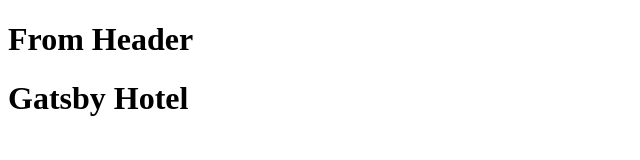
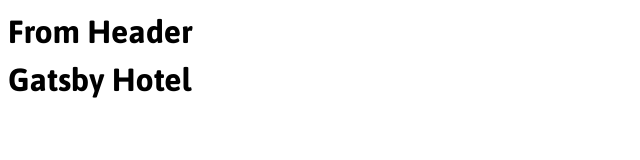
Before and after one commit to juanr10/hotel-gatsby, a Gatsby site: page / in a window 1280 px wide. Shown: the whole page, without its empty margins (0-640 px from the left). Built offline with nearby package versions, Linux system fonts and the light colour scheme; Gatsby itself is replaced by a stand-in of ours.

Commit message:
add styled components

```diff
--- a/gatsby-config.js
+++ b/gatsby-config.js
@@ -30,6 +30,7 @@ module.exports = {
       },
     },
     `gatsby-plugin-gatsby-cloud`,
+    `gatsby-plugin-styled-components`,
     // this (optional) plugin enables Progressive Web App + Offline functionality
     // To learn more, visit: https://gatsby.dev/offline
     // `gatsby-plugin-offline`,
--- a/package.json
+++ b/package.json
@@ -5,6 +5,7 @@
   "version": "0.1.0",
   "author": "Kyle Mathews <mathews.kyle@gmail.com>",
   "dependencies": {
+    "babel-plugin-styled-components": "^1.13.2",
     "gatsby": "^3.11.1",
     "gatsby-plugin-gatsby-cloud": "^2.11.0",
     "gatsby-plugin-image": "^1.11.0",
@@ -12,12 +13,14 @@
     "gatsby-plugin-offline": "^4.11.0",
     "gatsby-plugin-react-helmet": "^4.11.0",
     "gatsby-plugin-sharp": "^3.11.0",
+    "gatsby-plugin-styled-components": "^4.11.0",
     "gatsby-source-filesystem": "^3.11.0",
     "gatsby-transformer-sharp": "^3.11.0",
     "prop-types": "^15.7.2",
     "react": "^17.0.1",
     "react-dom": "^17.0.1",
-    "react-helmet": "^6.1.0"
+    "react-helmet": "^6.1.0",
+    "styled-components": "^5.3.0"
   },
   "devDependencies": {
     "prettier": "2.3.2"
--- a/src/components/layout.js
+++ b/src/components/layout.js
@@ -1,10 +1,33 @@
 import React from "react"
 import Helmet from "react-helmet"
+import { createGlobalStyle } from "styled-components"
 import Header from "./header"
+
+const GlobalStyle = createGlobalStyle`
+    html {
+        font-size: 62.5%;
+    }
+    body {
+        font-size: 16px;
+        font-size: 1.6rem;
+        line-height: 1.5;
+    }
+    h1, h2, h3 {
+        margin: 0;
+        line-height: 1.5;
+        font-family: 'Asap', sans-serif;
+    }
+    ul {
+        list-style: none;
+        margin: 0;
+        padding: 0;
+    }
+`
 
 const Layout = ({ children }) => {
   return (
     <>
+      <GlobalStyle />
       <Helmet>
         <title>Gatsby Hotel</title>
         <link
```
Also changed, not shown: 1 other file.
